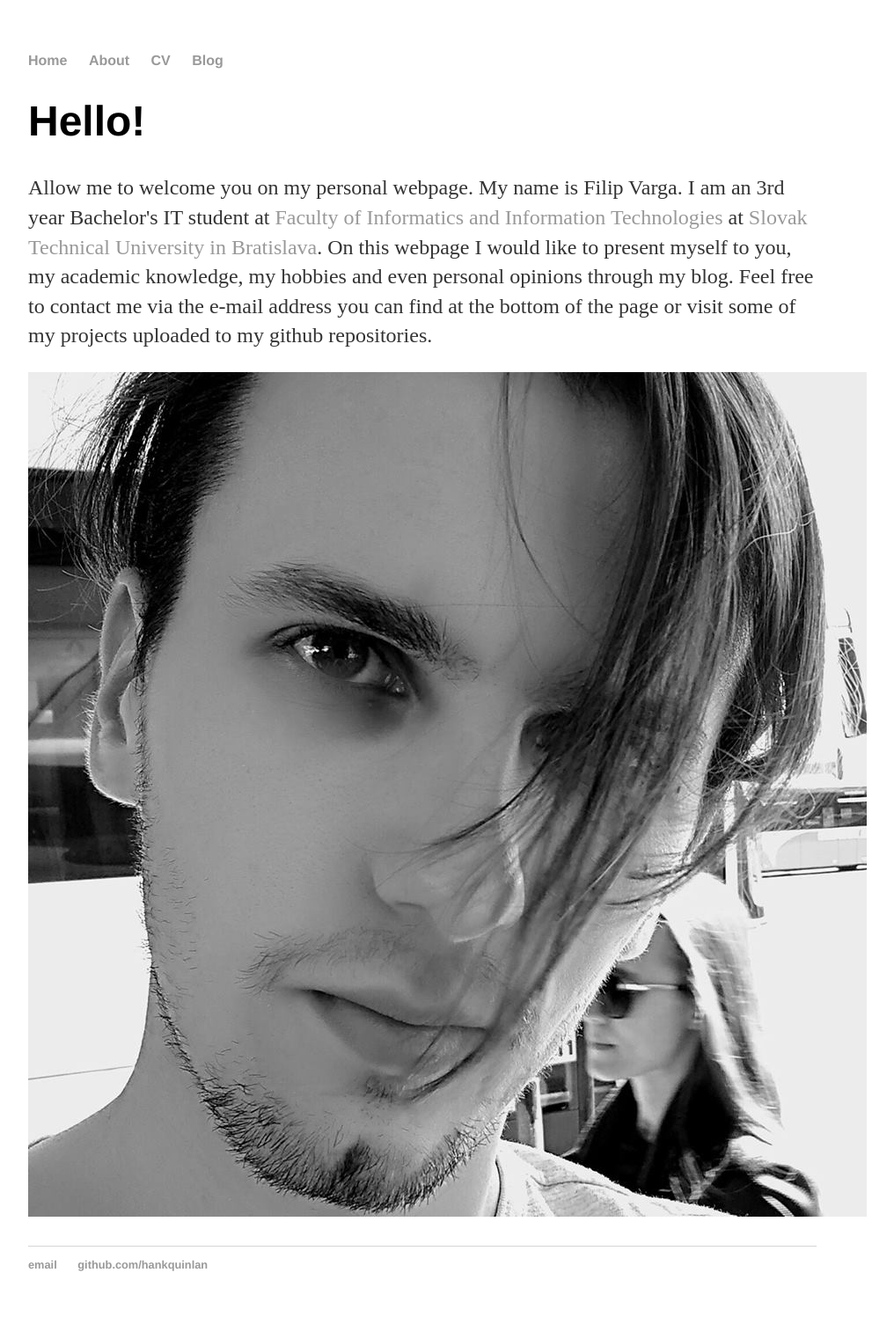
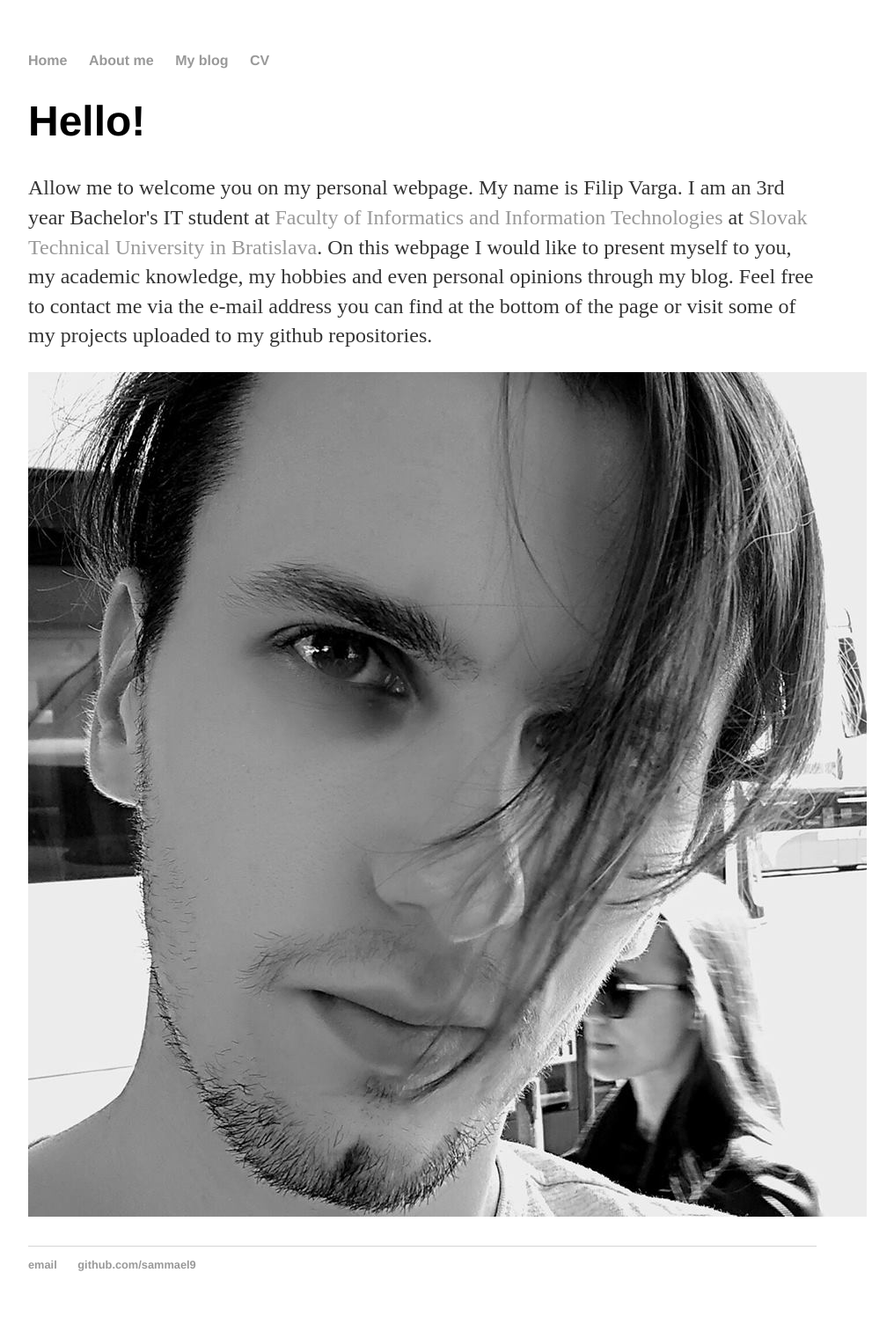
Before and after one commit to sammael9/sammael9.github.io, a Jekyll site: the page built from index.html, in a window 1280 px wide. Shown: the whole page at 88% size, without its empty margins (160-1176 px from the left). Built offline with Jekyll 4.4.1, drawn with Linux system fonts in a browser that asks for light colours.

Commit message:
Update default.html

```diff
--- a/_layouts/default.html
+++ b/_layouts/default.html
@@ -9,9 +9,9 @@
 			<nav>
 	    		<ul>
 	        		<li><a href="/">Home</a></li>
-		        	<li><a href="/about">About</a></li>
-	        		<li><a href="/cv">CV</a></li>
-	        		<li><a href="/blog">Blog</a></li>
+		        	<li><a href="/about">About me</a></li>
+	        		<li><a href="/blog">My blog</a></li>
+				<li><a href="/cv">CV</a></li>
 	    		</ul>
 			</nav>
 			<div class="container">
@@ -21,8 +21,8 @@
 			</div><!-- /.container -->
 			<footer>
 	    		<ul>
-	        		<li><a href="mailto:hankquinlanhub@gmail.com">email</a></li>
-	        		<li><a href="https://github.com/hankquinlan">github.com/hankquinlan</a></li>
+	        		<li><a href="mailto:varga.filip.9@gmail.com">email</a></li>
+	        		<li><a href="https://github.com/sammael9">github.com/sammael9</a></li>
 				</ul>
 			</footer>
 		</body>
```
